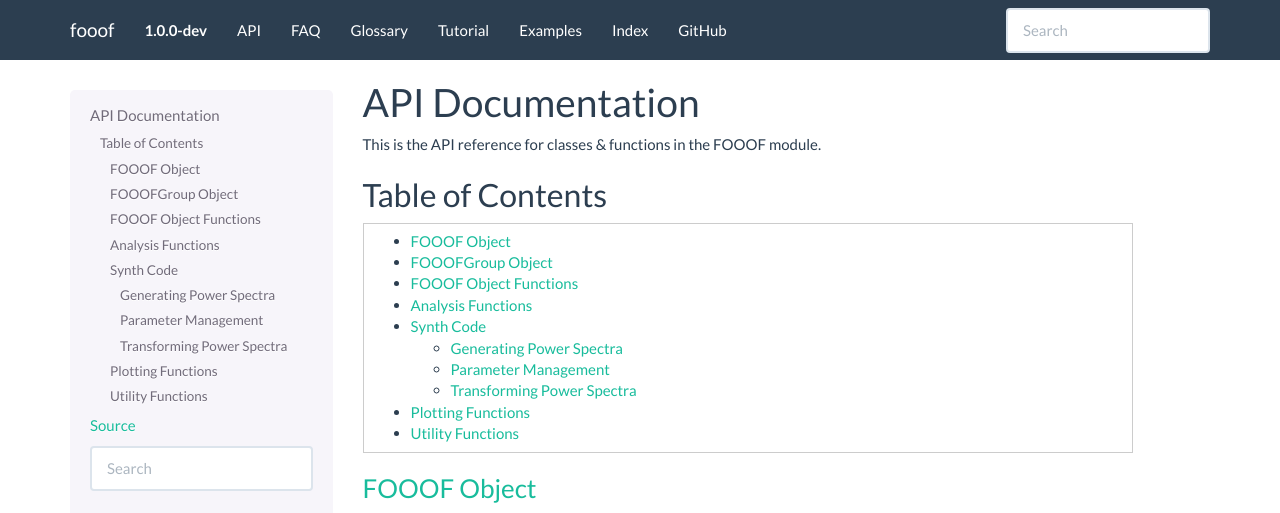
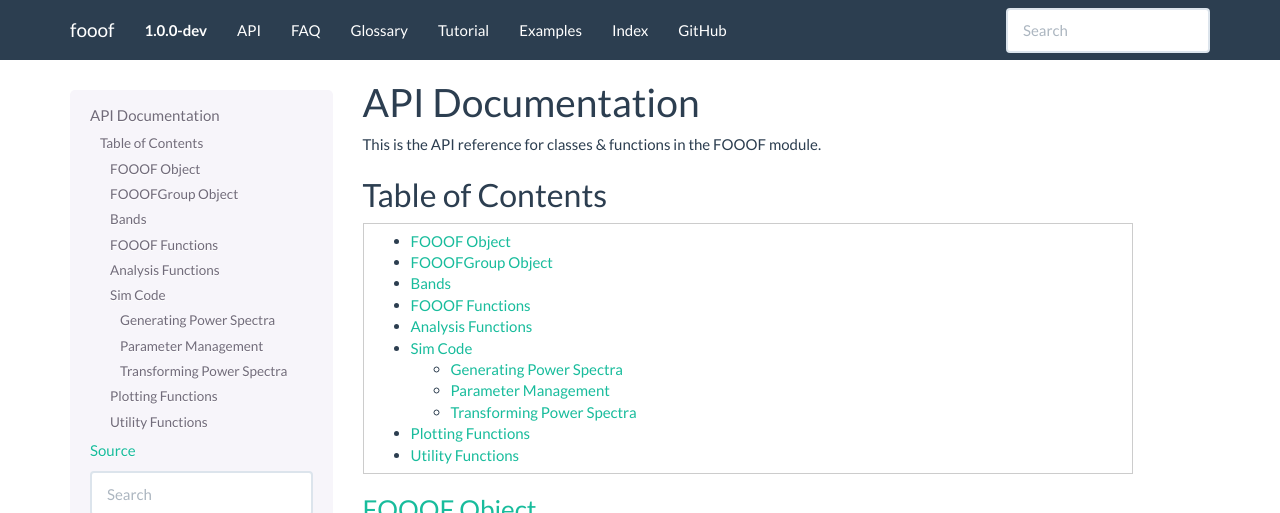
Before and after one commit to fooof-tools/fooof, a Sphinx documentation site: the page built from doc/api.rst, in a window 1280 px wide and 1400 px high. Shown: the top 513 px of the window. Built offline with Sphinx 7.4.7, drawn with Linux system fonts in a browser that asks for light colours; pages that are not in the unit, such as notebooks, are missing from menus; some of the changed text lies outside the part shown; grey boxes are pictures that could not be loaded.

```diff
--- a/doc/api.rst
+++ b/doc/api.rst
@@ -31,14 +31,25 @@ FOOOFGroup Object
 
    FOOOFGroup
 
-FOOOF Object Functions
-----------------------
+Bands
+-----
+
+.. currentmodule:: fooof.bands
+
+.. autosummary::
+   :toctree: generated/
+
+   Bands
+
+FOOOF Functions
+---------------
 
 .. currentmodule:: fooof.funcs
 
 .. autosummary::
    :toctree: generated/
 
+   average_fg
    combine_fooofs
    fit_fooof_group_3d
 
@@ -51,16 +62,20 @@ Analysis Functions
     :toctree: generated/
 
     get_band_peak
+    get_band_peak_fm
+    get_band_peak_fg
     get_band_peak_group
     get_highest_peak
 
-Synth Code
-----------
+Sim Code
+--------
+
+Code & utilities for simulating power spectra.
 
 Generating Power Spectra
 ~~~~~~~~~~~~~~~~~~~~~~~~
 
-.. currentmodule:: fooof.synth.gen
+.. currentmodule:: fooof.sim.gen
 
 .. autosummary::
     :toctree: generated/
@@ -72,7 +87,7 @@ Generating Power Spectra
 Parameter Management
 ~~~~~~~~~~~~~~~~~~~~
 
-.. currentmodule:: fooof.synth.params
+.. currentmodule:: fooof.sim.params
 
 .. autosummary::
     :toctree: generated/
@@ -80,19 +95,20 @@ Parameter Management
     Stepper
     param_iter
     param_sampler
+    update_sim_ap_params
 
 Transforming Power Spectra
 ~~~~~~~~~~~~~~~~~~~~~~~~~~
 
-.. currentmodule:: fooof.synth.transform
+.. currentmodule:: fooof.sim.transform
 
 .. autosummary::
     :toctree: generated/
 
     translate_spectrum
-    translate_syn_spectrum
+    translate_sim_spectrum
     rotate_spectrum
-    rotate_syn_spectrum
+    rotate_sim_spectrum
     compute_rotation_offset
 
 Plotting Functions
```
Also changed, not shown: other parts of doc/api.rst (+2 -4 lines).
